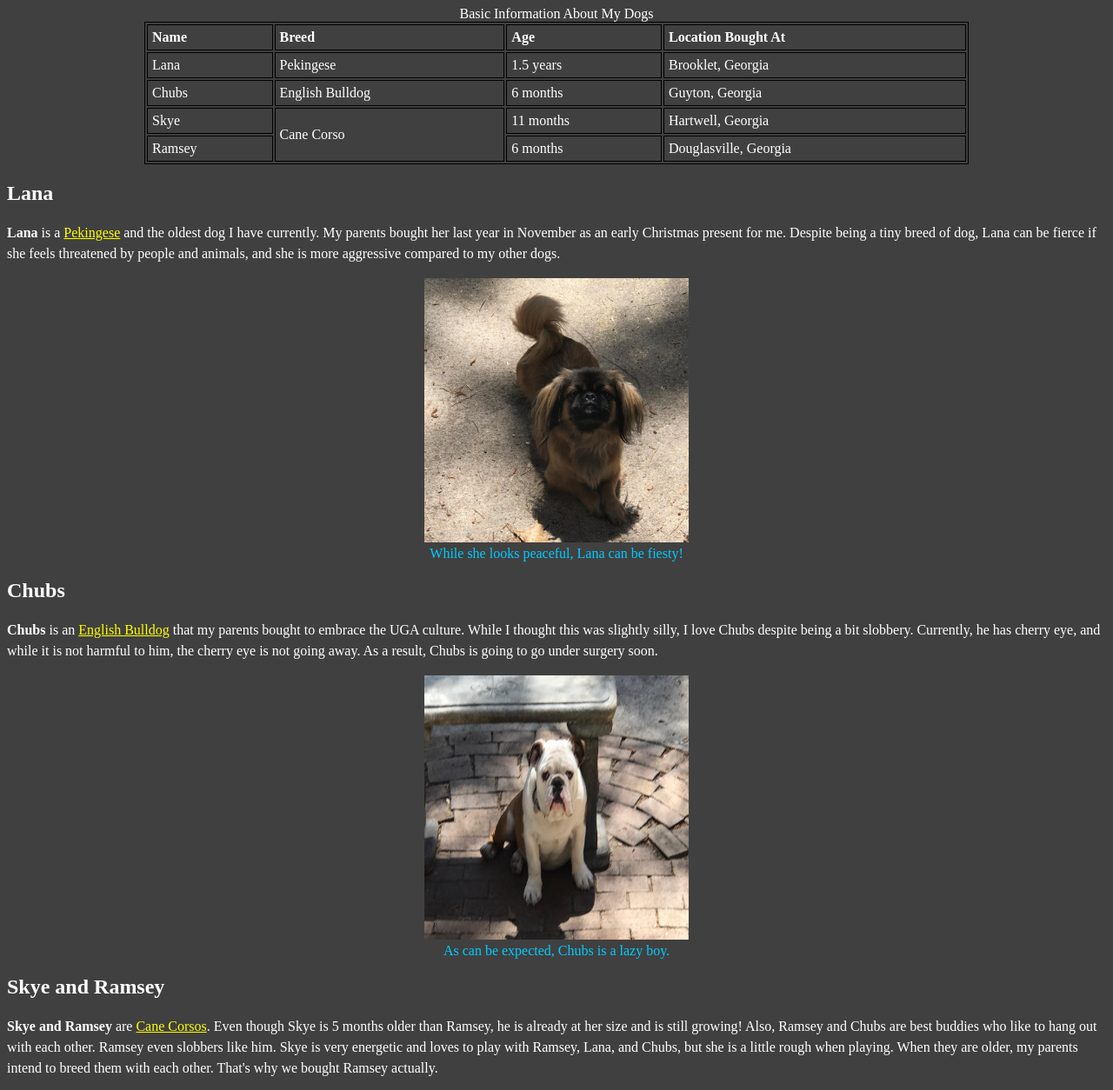
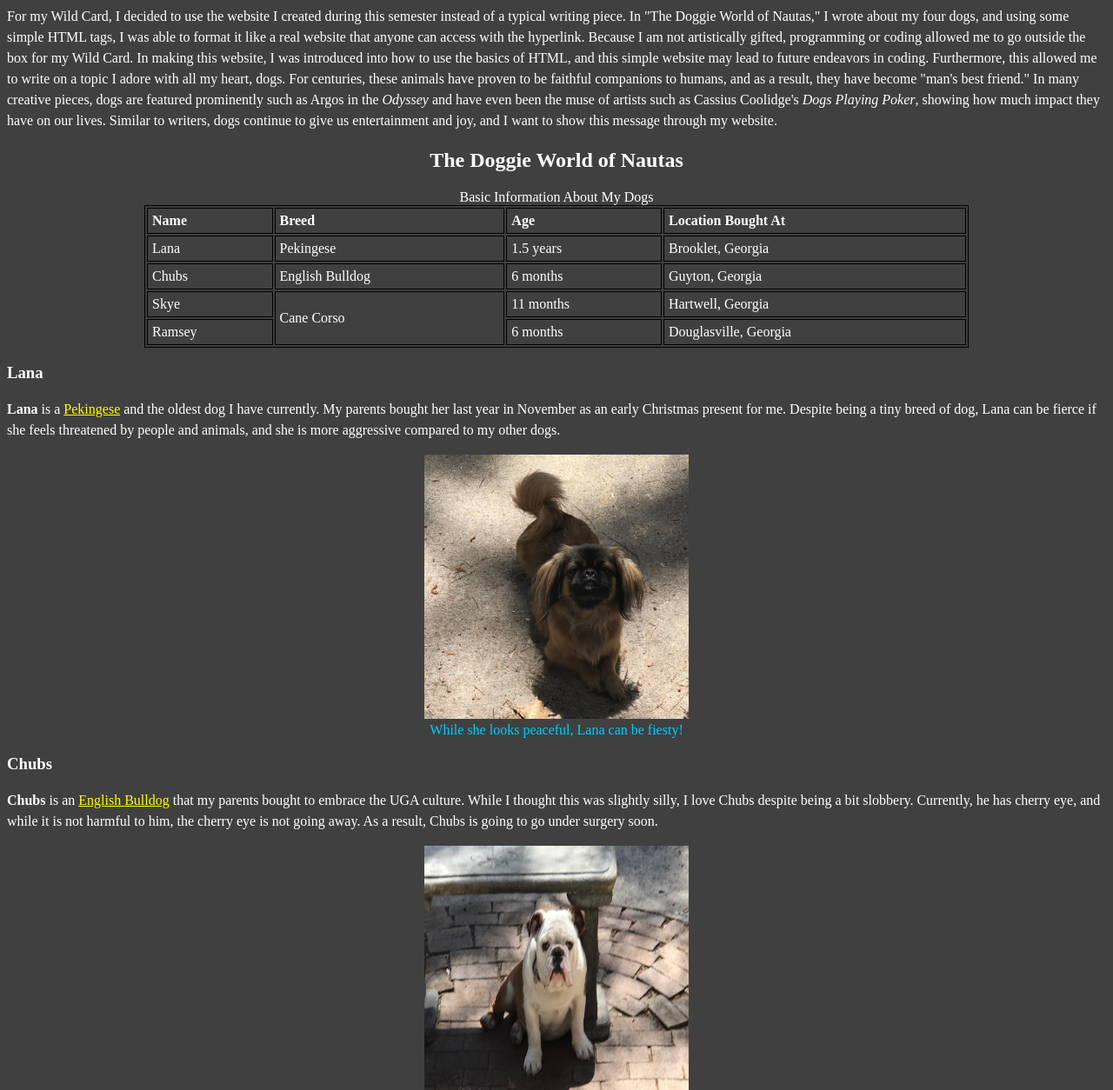
Before and after one commit to nmd98930/nmd98930.github.io, a plain HTML site: page index.html in a window 1280 px wide. Shown: the part 73-1327 px from the top of the page at 87% size. Drawn offline with Linux system fonts and the light colour scheme.

Commit message:
added an intro paragraph

```diff
--- a/index.html
+++ b/index.html
@@ -5,7 +5,7 @@
 	<title>Nautas's Dogs</title>
 	<style type="text/css">
 		body { color:white; background-color:#404040 }
-		h1 { text-align:center }
+		h1, h2 { text-align:center }
 		table, th, td { border:1px solid black; border-collapse:separate; }
 		th, td { padding:5px; text-align:left }
 		p { line-height:1.5 }
@@ -15,8 +15,14 @@
 </head>
 <body>
 	<h1>
+		Man's Best Friend
+	</h1>
+	<p>
+		For my Wild Card, I decided to use the website I created during this semester instead of a typical writing piece. In "The Doggie World of Nautas," I wrote about my four dogs, and using some simple HTML tags, I was able to format it like a real website that anyone can access with the hyperlink. Because I am not artistically gifted, programming or coding allowed me to go outside the box for my Wild Card. In making this website, I was introduced into how to use the basics of HTML, and this simple website may lead to future endeavors in coding. Furthermore, this allowed me to write on a topic I adore with all my heart, dogs. For centuries, these animals have proven to be faithful companions to humans, and as a result, they have become "man's best friend." In many creative pieces, dogs are featured prominently such as Argos in the <em>Odyssey</em> and have even been the muse of artists such as Cassius Coolidge's <em>Dogs Playing Poker</em>, showing how much impact they have on our lives. Similar to writers, dogs continue to give us entertainment and joy, and I want to show this message through my website.
+	</p>
+	<h2>
 		The Doggie World of Nautas
-	</h1>
+	</h2>
 	<table align="center" style="width:75%">
 		<caption>Basic Information About My Dogs</caption>
 		<tr>
@@ -49,9 +55,9 @@
 			<td>Douglasville, Georgia</td>
 		</tr>
 	</table>
-	<h2>
+	<h3>
 		Lana
-	</h2>
+	</h3>
 	<p>
 		<strong>Lana</strong> is a <a href="https://en.wikipedia.org/wiki/Pekingese" target="_blank">Pekingese</a> and the oldest dog I have currently. My parents bought her last year in November as an early Christmas present for me. Despite being a tiny breed of dog, Lana can be fierce if she feels threatened by people and animals, and she is more aggressive compared to my other dogs.
 	</p>
@@ -59,9 +65,9 @@
 		<IMG src= "Lana.jpg" alt= "A picture of Lana!" style="width:304px;height:304px;">
 		<figcaption><font color="#00ccff">While she looks peaceful, Lana can be fiesty!</font></figcaption>
 	</figure>
-	<h2>
+	<h3>
 		Chubs
-	</h2>
+	</h3>
 	<p>
 		<strong>Chubs</strong> is an <a href="https://en.wikipedia.org/wiki/Bulldog" target="_blank">English Bulldog</a> that my parents bought to embrace the UGA culture. While I thought this was slightly silly, I love Chubs despite being a bit slobbery. Currently, he has cherry eye, and while it is not harmful to him, the cherry eye is not going away. As a result, Chubs is going to go under surgery soon.
 	</p>
@@ -69,9 +75,9 @@
 		<IMG src= "Chubs.jpg" alt= "A picture of Chubs!" style="width:304px;height:304px;">
 		<figcaption><font color="#00ccff">As can be expected, Chubs is a lazy boy.</font></figcaption>
 	</figure>
-	<h2>
+	<h3>
 		Skye and Ramsey
-	</h2>
+	</h3>
 	<p>
 		<strong>Skye and Ramsey</strong> are <a href="https://en.wikipedia.org/wiki/Cane_Corso" target="_blank">Cane Corsos</a>. Even though Skye is 5 months older than Ramsey, he is already at her size and is still growing! Also, Ramsey and Chubs are best buddies who like to hang out with each other. Ramsey even slobbers like him. Skye is very energetic and loves to play with Ramsey, Lana, and Chubs, but she is a little rough when playing. When they are older, my parents intend to breed them with each other. That's why we bought Ramsey actually.
 	</p>
```
